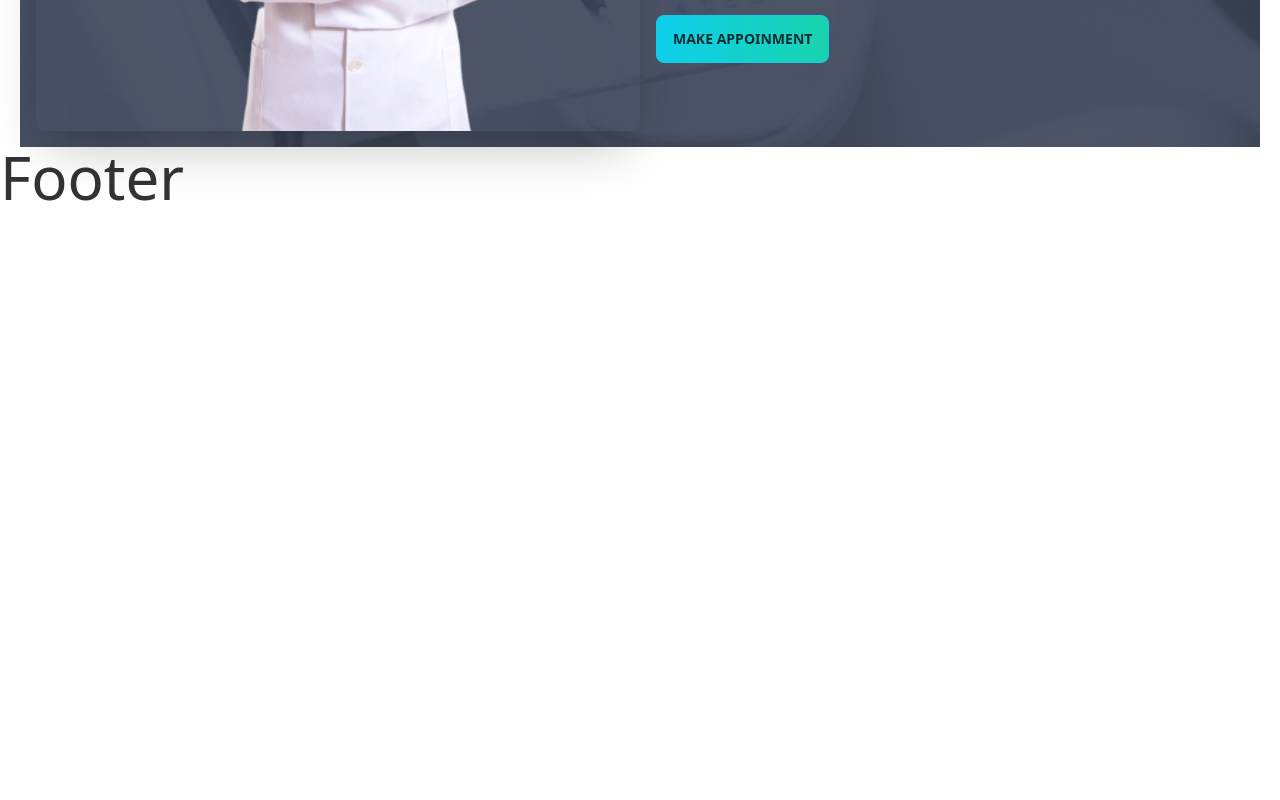
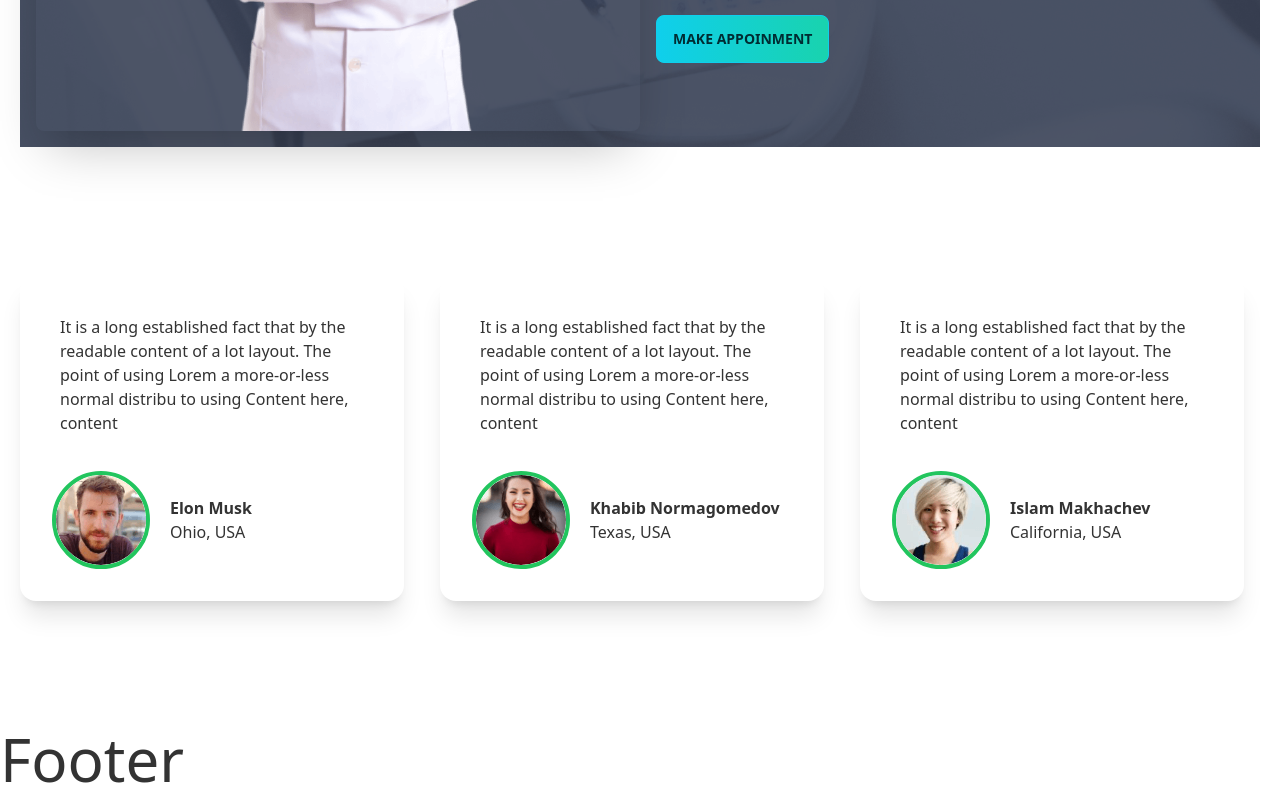
Before and after one commit to ShaahFardin/Doctors-portal, a React (Create React App) app: page / in a window 1280 px wide. Shown: the part 3029-3829 px from the top of the page. Before the commit the page ends 3247 px from the top, so only its background shows below. Built offline with nearby package versions, Linux system fonts and the light colour scheme.

Commit message:
User review section added

```diff
--- a/src/Pages/Home/Home/Home.js
+++ b/src/Pages/Home/Home/Home.js
@@ -3,6 +3,7 @@ import Banner from '../Banner/Banner';
 import Feature from '../Feature/Feature';
 import Hero from '../Hero/Hero';
 import MakeAppointment from '../MakeAppointment/MakeAppointment';
+import PatientsReview from '../PatientsReview/PatientsReview';
 import Services from '../Services/Services';
 
 const Home = () => {
@@ -13,6 +14,7 @@ const Home = () => {
             <Services></Services>
             <Hero></Hero>
             <MakeAppointment></MakeAppointment>
+            <PatientsReview></PatientsReview>
         </div>
     );
 };
--- /dev/null
+++ b/src/Pages/Home/PatientsReview/PatientsReview.js
@@ -0,0 +1,41 @@
+import React from 'react';
+import reviewerImage1 from '../../../assets/images/people1.png'
+import reviewerImage2 from '../../../assets/images/people2.png'
+import reviewerImage3 from '../../../assets/images/people3.png'
+import PatientsReviewCard from './PatientsReviewCard';
+
+const patientsReviews = [
+    {
+        id: 1,
+        description: "It is a long established fact that by the readable content of a lot layout. The point of using Lorem a more-or-less normal distribu to using Content here, content",
+        reviewerImage: reviewerImage1,
+        reviwerName: "Elon Musk",
+        address: 'Ohio, USA'
+    },
+    {
+        id: 2,
+        description: "It is a long established fact that by the readable content of a lot layout. The point of using Lorem a more-or-less normal distribu to using Content here, content",
+        reviewerImage: reviewerImage2,
+        reviwerName: "Khabib Normagomedov",
+        address: 'Texas, USA'
+    },
+    {
+        id: 3,
+        description: "It is a long established fact that by the readable content of a lot layout. The point of using Lorem a more-or-less normal distribu to using Content here, content",
+        reviewerImage: reviewerImage3,
+        reviwerName: "Islam Makhachev",
+        address: 'California, USA'
+    },
+]
+
+const PatientsReview = () => {
+    return (
+        <div className='grid grid-cols-1 md:grid-cols-2 lg:grid-cols-3 gap-5 my-32'>
+            {
+                patientsReviews.map(review=> <PatientsReviewCard key={review.id} review={review}></PatientsReviewCard>)
+            }
+        </div>
+    );
+};
+
+export default PatientsReview;
--- /dev/null
+++ b/src/Pages/Home/PatientsReview/PatientsReviewCard.js
@@ -0,0 +1,26 @@
+import React from 'react';
+
+const PatientsReviewCard = ({ review }) => {
+
+
+    const { reviewerImage, description, reviwerName, address } = review;
+
+    return (
+        <div className="card w-96 bg-base-100 shadow-xl">
+            <div className="card-body">
+                <p className='p-2'>{description}</p>
+                <div className='flex items-center  mt-5'>
+                    <div className="card-actions justify-start">
+                        <img className='border-4 rounded-full border-green-500' src={reviewerImage} alt='' />
+                    </div>
+                    <div className='pl-5'>
+                    <p className='font-bold '>{reviwerName}</p>
+                    <p>{address}</p>
+                    </div>
+                </div>
+            </div>
+        </div>
+    );
+};
+
+export default PatientsReviewCard;
```
